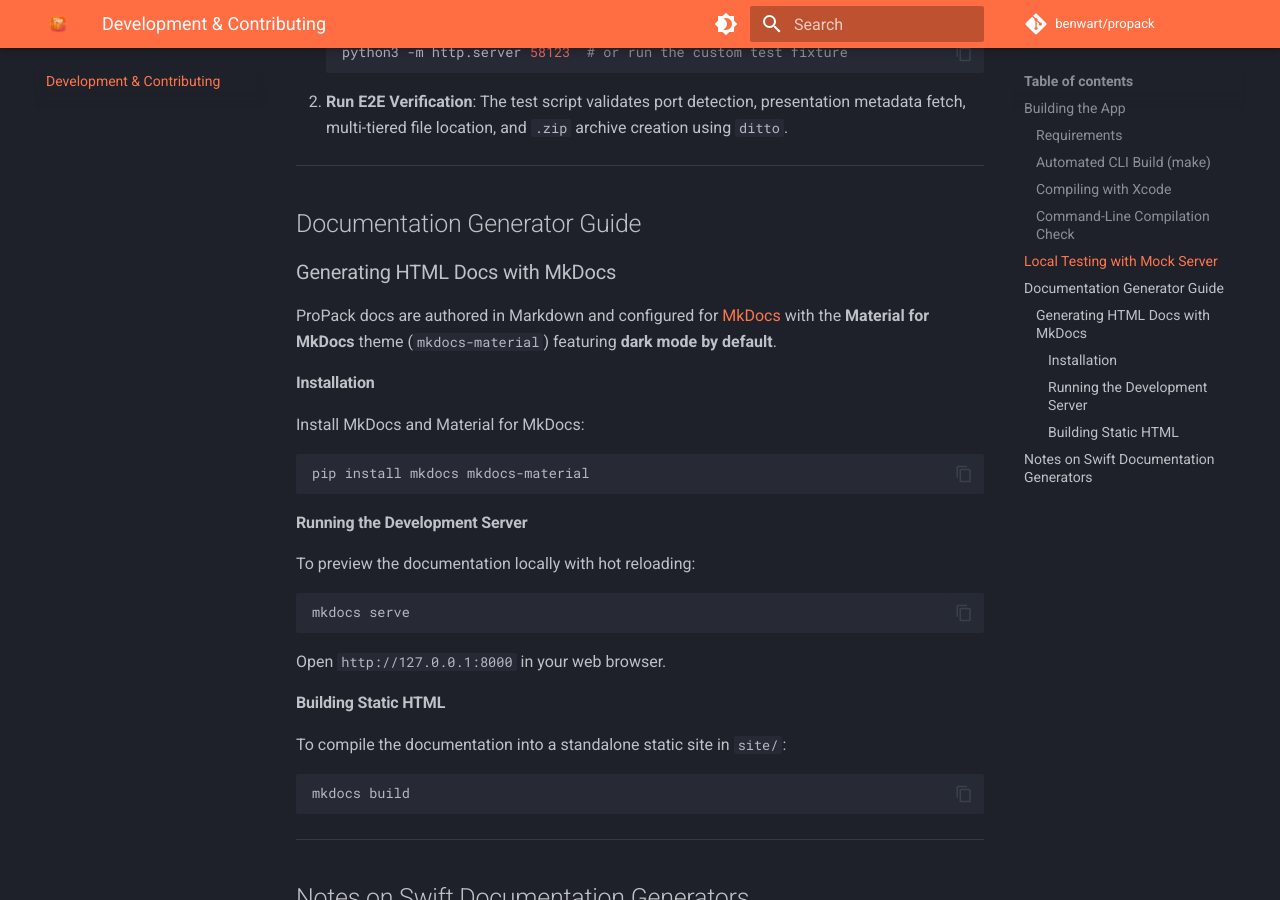
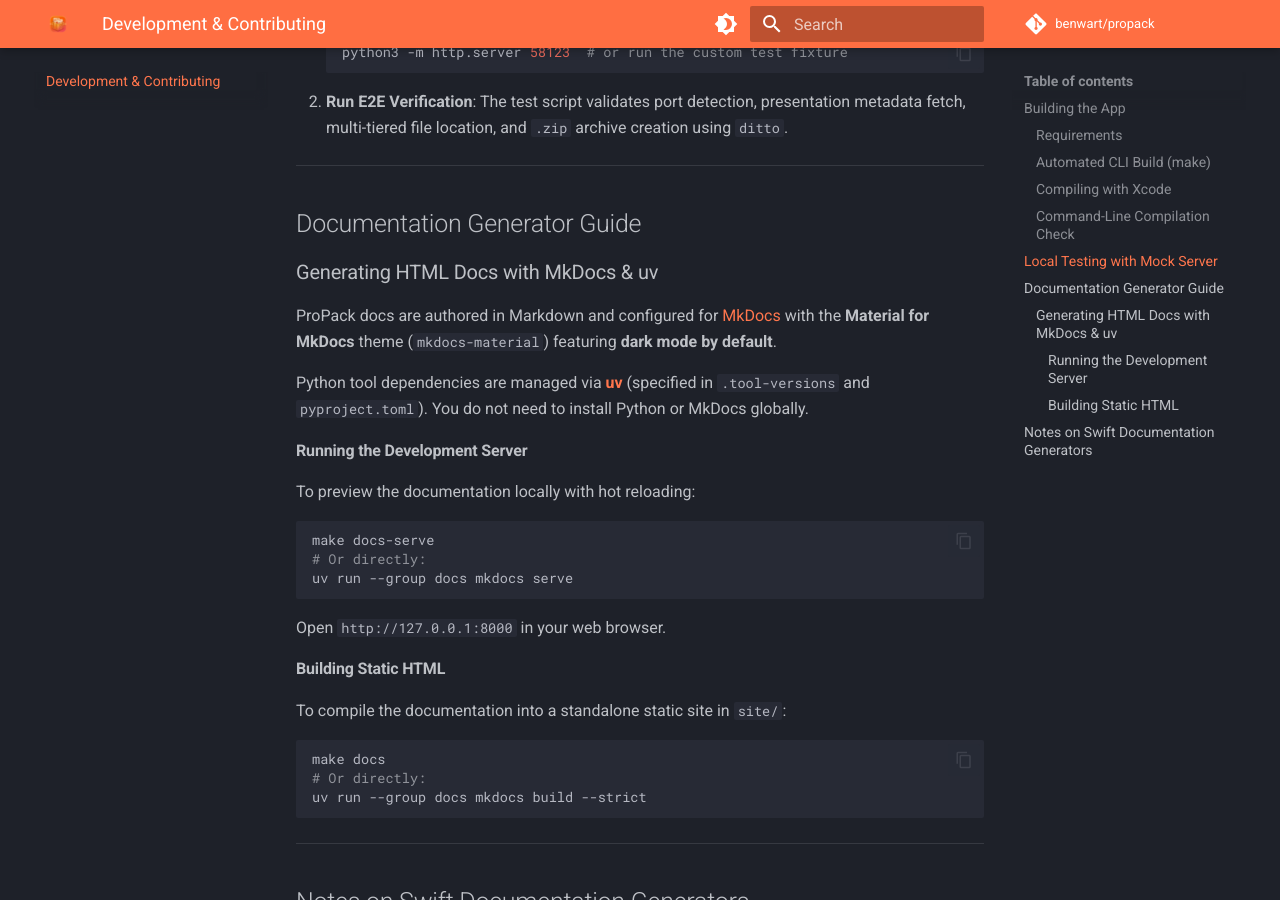
Before and after one commit to benwart/propack, an MkDocs documentation site: the page built from docs/development.md, in a window 1280 px wide and 900 px high, scrolled down 1302 px. Built offline with MkDocs 1.6.1 and Material for MkDocs 9.7.7, drawn with Linux system fonts in a browser that asks for light colours; comment, search, counter and statistics services are not loaded.

Commit message:
build: adopt uv and asdf .tool-versions for Python and documentation workflows

````diff
--- a/docs/development.md
+++ b/docs/development.md
@@ -52,24 +52,20 @@ ProPack includes a standalone mock server and test harness to simulate ProPresen
 
 ## Documentation Generator Guide
 
-### Generating HTML Docs with MkDocs
+### Generating HTML Docs with MkDocs & uv
 
 ProPack docs are authored in Markdown and configured for [MkDocs](https://www.mkdocs.org/) with the **Material for MkDocs** theme (`mkdocs-material`) featuring **dark mode by default**.
 
-#### Installation
-
-Install MkDocs and Material for MkDocs:
-
-```bash
-pip install mkdocs mkdocs-material
-```
+Python tool dependencies are managed via **[uv](https://github.com/astral-sh/uv)** (specified in `.tool-versions` and `pyproject.toml`). You do not need to install Python or MkDocs globally.
 
 #### Running the Development Server
 
 To preview the documentation locally with hot reloading:
 
 ```bash
-mkdocs serve
+make docs-serve
+# Or directly:
+uv run --group docs mkdocs serve
 ```
 
 Open `http://127.0.0.1:8000` in your web browser.
@@ -79,7 +75,9 @@ Open `http://127.0.0.1:8000` in your web browser.
 To compile the documentation into a standalone static site in `site/`:
 
 ```bash
-mkdocs build
+make docs
+# Or directly:
+uv run --group docs mkdocs build --strict
 ```
 
 ---
````
Also changed, not shown: pyproject.toml (added, +13 -0 lines), 4 other files.
